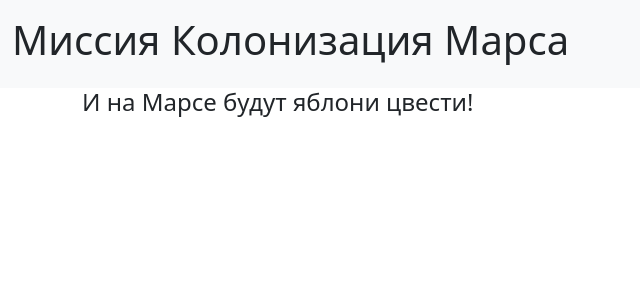
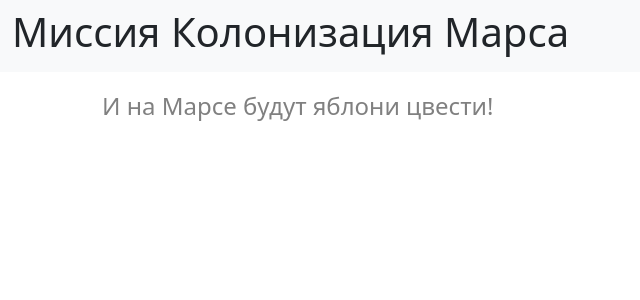
Before and after one commit to yuliapchr/MARS, a Flask app: page /index/1 in a window 1280 px wide. Shown: the top 300 px of the page, without its empty margins (0-640 px from the left). Run offline with Flask 3, Linux system fonts and the light colour scheme.

Commit message:
Update base.html

```diff
--- a/templates/base.html
+++ b/templates/base.html
@@ -2,17 +2,17 @@
 <html lang="ru">
 <head>
     <meta charset="UTF-8">
-    <title>{{  title  }}</title>
-     <link href="https://cdn.jsdelivr.net/npm/bootstrap@5.3.3/dist/css/bootstrap.min.css" rel="stylesheet" integrity="sha384-QWTKZyjpPEjISv5WaRU9OFeRpok6YctnYmDr5pNlyT2bRjXh0JMhjY6hW+ALEwIH" crossorigin="anonymous">
+    <title>{{ title }}</title>
+        <link href="https://cdn.jsdelivr.net/npm/bootstrap@5.3.3/dist/css/bootstrap.min.css" rel="stylesheet" integrity="sha384-QWTKZyjpPEjISv5WaRU9OFeRpok6YctnYmDr5pNlyT2bRjXh0JMhjY6hW+ALEwIH" crossorigin="anonymous">
+        <link href="{{ url_for('static', filename='css/style.css') }}" rel="stylesheet">
 </head>
 <body>
     <nav class="navbar navbar-expand-lg bg-body-tertiary">
         <div class="container-fluid">
-            <div class="collaps navbar collaps">
+            <div class="collapse navbar-collapse">
                 <ul class="navbar-nav me-auto mb-2 mb-lg-0">
-                    <li class="nav-item">
+                    <li class="navbar-item">
                         <h1>Миссия Колонизация Марса</h1>
-
                     </li>
                 </ul>
             </div>
@@ -26,11 +26,10 @@
         </div>
         <div class="row">
             <div class="col">
-            {% block content%}{%endblock%}
+                {% block content %}{% endblock %}
             </div>
         </div>
     </div>
-
-<script src="https://cdn.jsdelivr.net/npm/bootstrap@5.3.3/dist/js/bootstrap.bundle.min.js" integrity="sha384-YvpcrYf0tY3lHB60NNkmXc5s9fDVZLESaAA55NDzOxhy9GkcIdslK1eN7N6jIeHz" crossorigin="anonymous"></script>
+    <script src="https://cdn.jsdelivr.net/npm/bootstrap@5.3.3/dist/js/bootstrap.bundle.min.js" integrity="sha384-YvpcrYf0tY3lHB60NNkmXc5s9fDVZLESaAA55NDzOxhy9GkcIdslK1eN7N6jIeHz" crossorigin="anonymous"></script>
 </body>
 </html>
```
